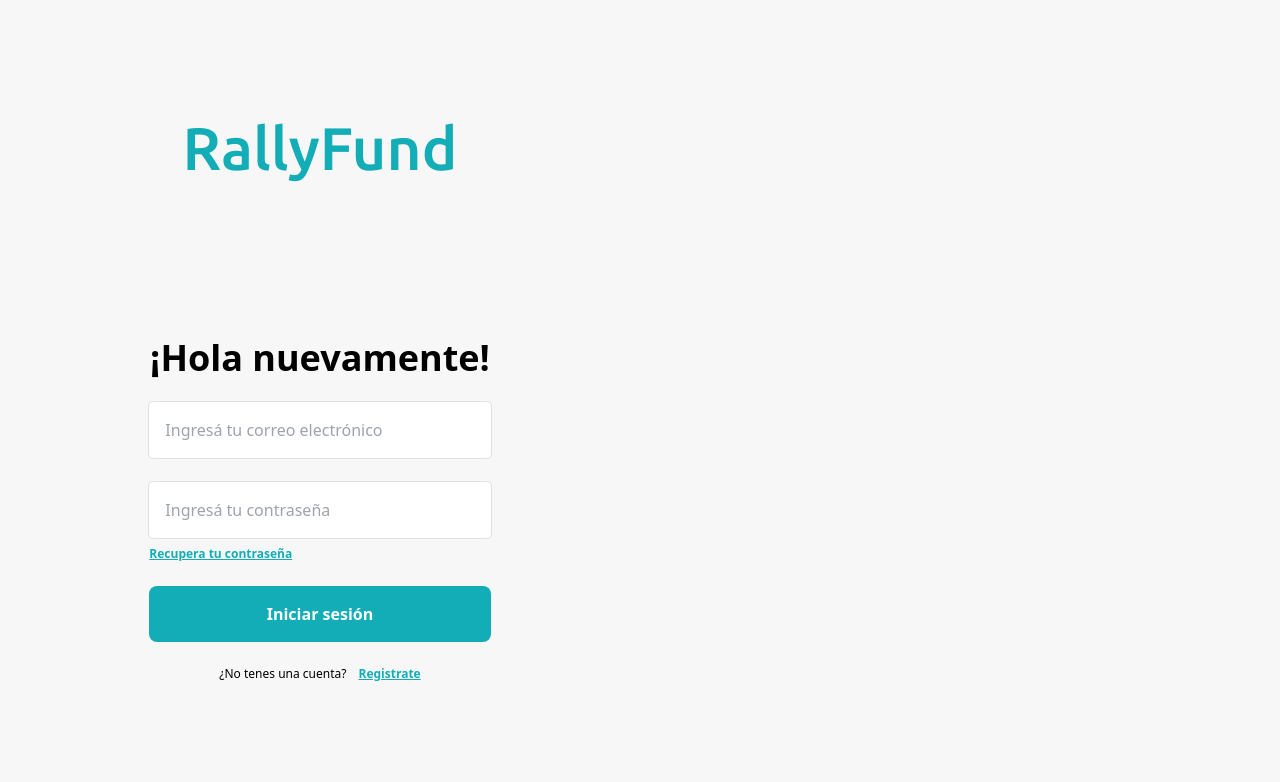
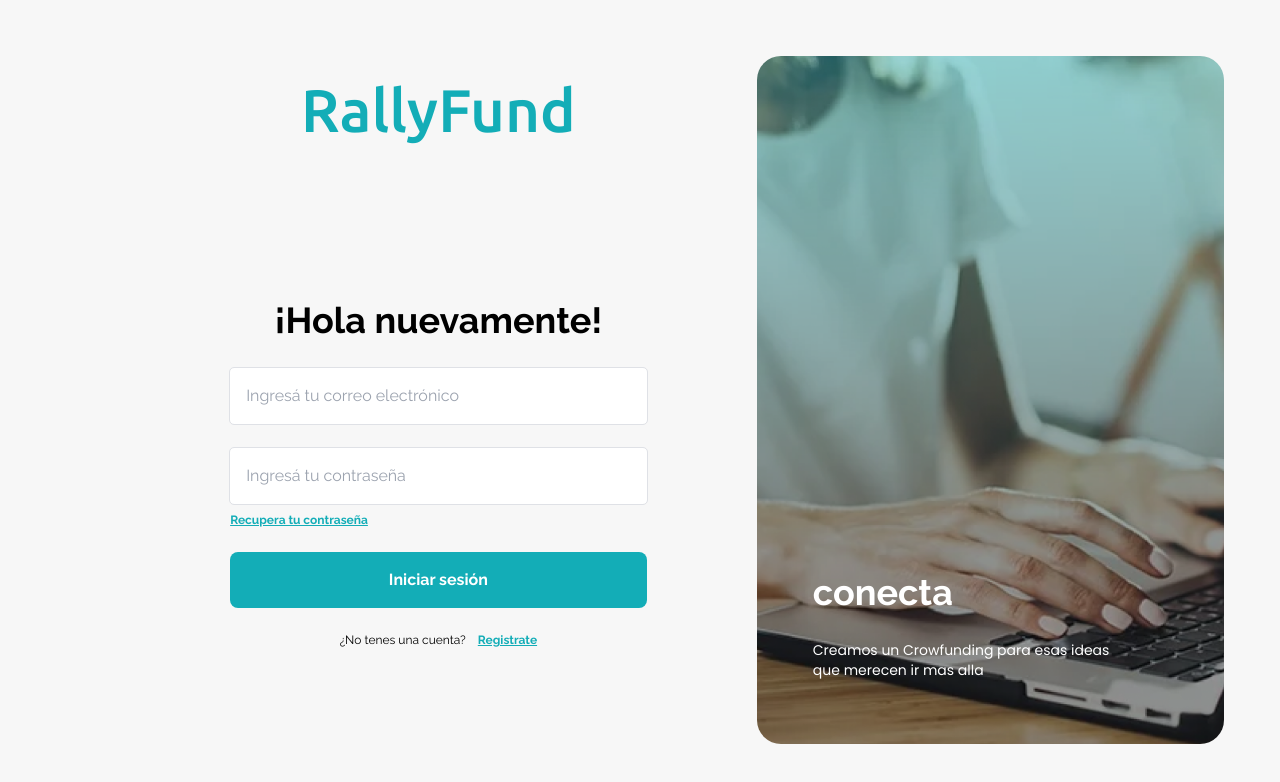
Before and after one commit to No-Country/s10-16-ft-node-react, a React (Vite) app in the folder frontend/: page /login in a window 1280 px wide. Shown: the top 782 px of the page. Built offline with nearby package versions, Linux system fonts and the light colour scheme.

Commit message:
feat: interfaz login ready

```diff
--- a/frontend/src/Pages/Login/Login.tsx
+++ b/frontend/src/Pages/Login/Login.tsx
@@ -1,14 +1,22 @@
 export const Login = () => {
   return (
-    <section className="min-h-screen flex items-stretch bg-background">
-      <div className="lg:w-1/2 w-full flex items-center justify-center text-center md:px-16 px-0 z-0">
-        {/* <div>En este div va a ir la imagen de la derecha nuevamente para suponer el login en la version mobile</div> */}
-        <div className="w-full py-6 z-20">
-          <h1 className="text-primary text-6xl font-medium font pb-40 font-Ubuntu">
+    <section className="bg-background font-Raleway">
+      <div className="max-w-screen-2xl min-h-screen mx-auto flex items-stretch p-6 sm:p-14">
+        <div className="lg:w-3/5 w-full flex items-center justify-center text-center md:px-16 lg:pr-0 px-0 z-0">
+          <div className="absolute lg:hidden z-10 inset-0 bg-login-background bg-no-repeat bg-cover bg-center items-center bg-[#66928c]">
+            <div className="absolute bg-black opacity-60 inset-0 z-0"></div>
+          </div>
+          <div className="w-full h-full lg:h-full py-6 z-20">
+            <h1 className="text-primary text-6xl font-medium font pb-20 sm:pb-40 font-Ubuntu">
               RallyFund
             </h1>
-          <p className="font-bold text-4xl ">¡Hola nuevamente!</p>
-          <form action="" className="sm:w-2/3 w-full px-4 lg:px-0 mx-auto">
+            <p className="font-bold text-4xl text-white lg:text-black">
+              ¡Hola nuevamente!
+            </p>
+            <form
+              action=""
+              className="sm:w-2/3 w-full lg:h-2/3 px-4 lg:p-1 mx-auto"
+            >
               <div className="my-6">
                 <input
                   type="email"
@@ -24,7 +32,7 @@ export const Login = () => {
                 />
               </div>
               <div>
-              <p className="text-primary font-bold underline text-xs text-start">
+                <p className="text-primary hover:text-hover font-bold underline text-xs text-start cursor-pointer">
                   Recupera tu contraseña
                 </p>
               </div>
@@ -34,10 +42,23 @@ export const Login = () => {
                 </button>
               </div>
               <div className="flex text-center justify-center gap-3 text-xs font-normal">
-              <p>¿No tenes una cuenta?</p>
-              <p className="text-primary font-bold underline ">Registrate</p>
+                <p className="text-white lg:text-black">
+                  ¿No tenes una cuenta?
+                </p>
+                <p className="text-primary hover:text-hover font-bold underline cursor-pointer">
+                  Registrate
+                </p>
               </div>
             </form>
+          </div>
+        </div>
+        <div className="lg:flex w-2/5 hidden bg-login-background bg-no-repeat bg-cover bg-center rounded-3xl relative items-center">
+          <div className="bottom-0 absolute pb-16 pl-14 pr-28 right-0 left-0 flex flex-col text-white gap-7">
+            <h2 className="font-bold text-4xl">conecta</h2>
+            <p className="text-sm font-Poppins">
+              Creamos un Crowfunding para esas ideas que merecen ir mas alla
+            </p>
+          </div>
         </div>
       </div>
     </section>
--- a/frontend/tailwind.config.js
+++ b/frontend/tailwind.config.js
@@ -5,6 +5,7 @@ export default {
     extend: {
       colors: {
         primary: '#13ADB7',
+        hover: '#108087',
       },
       backgroundColor: {
         primary: '#13ADB7',
@@ -17,7 +18,7 @@ export default {
         Raleway: ['Raleway', 'sans-serif'],
       },
       backgroundImage: {
-        'login-background': "url('/src/Pages/Login/login-background.png')",
+        'login-background': "url('/src/Pages/Login/img/login-background.png')",
       },
     },
   },
```
Lines whose indentation alone changed are shown as unchanged.
